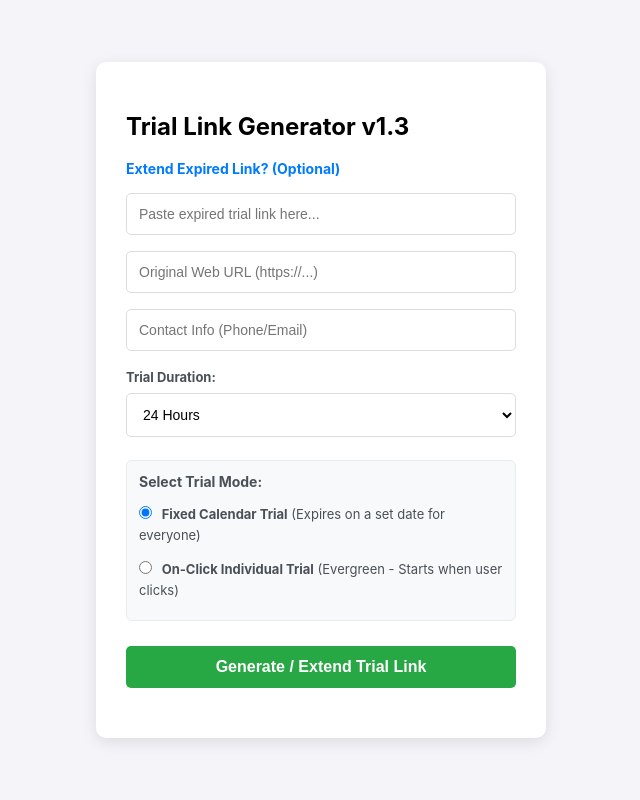
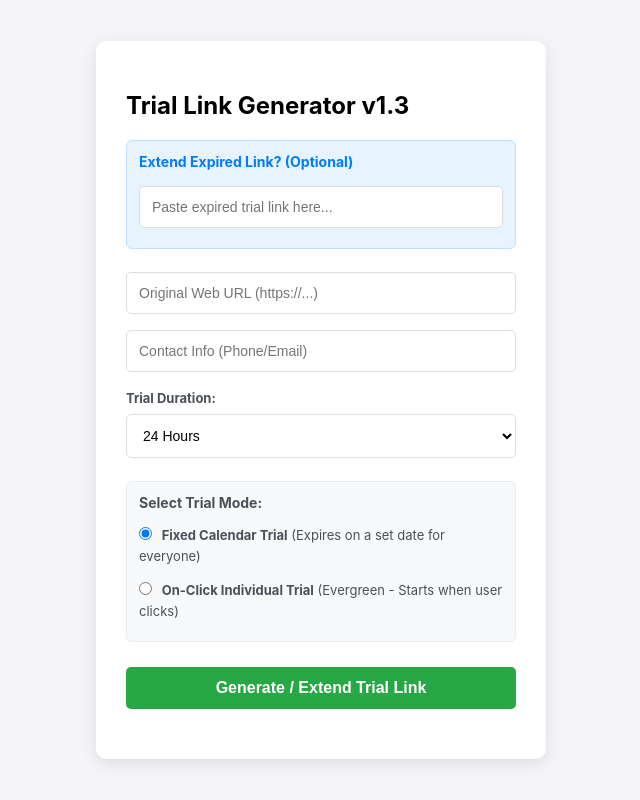
Before and after one commit to mshafat/proxylayerfprtrial, a website: page index.html in a window 1280 px wide. Shown: the whole page, without its empty margins (319-959 px from the left). Drawn offline with Linux system fonts and the light colour scheme.

Commit message:
Update style.css

```diff
--- a/style.css
+++ b/style.css
@@ -1,6 +1,7 @@
 body { font-family: -apple-system, BlinkMacSystemFont, "Segoe UI", Roboto, sans-serif; display: flex; justify-content: center; align-items: center; min-height: 100vh; background-color: #f4f4f9; margin: 0; padding: 20px; box-sizing: border-box; }
 .container { background: #fff; padding: 30px; border-radius: 10px; box-shadow: 0 4px 15px rgba(0,0,0,0.1); width: 100%; max-width: 450px; box-sizing: border-box; }
 input, select { width: 100%; padding: 12px; margin: 8px 0; border: 1px solid #ddd; border-radius: 5px; box-sizing: border-box; font-size: 14px; background-color: #fff; }
+.extend-section { background: #e7f3ff; padding: 12px; border-radius: 6px; border: 1px solid #bfe0ff; margin-bottom: 15px; text-align: left; }
 .mode-selection { text-align: left; margin: 15px 0; background: #f8f9fa; padding: 12px; border-radius: 6px; border: 1px solid #e9ecef; }
 .mode-selection p { margin: 0 0 8px 0; font-weight: bold; color: #495057; font-size: 14px; }
 .mode-selection label { display: block; margin-bottom: 10px; font-size: 13px; color: #495057; cursor: pointer; }
```
